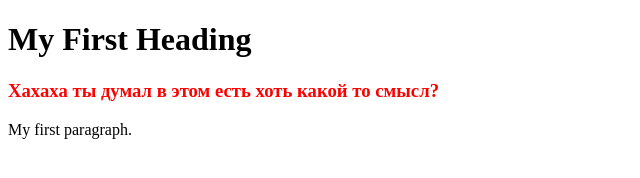
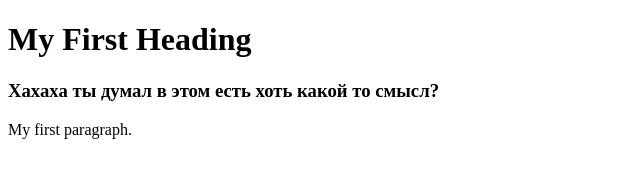
Before and after one commit to nizz2010/mrpipiskin228, a plain HTML site: page index.html in a window 1280 px wide. Shown: the whole page, without its empty margins (0-640 px from the left). Drawn offline with Linux system fonts and the light colour scheme.

Commit message:
Update style.css

```diff
--- a/style.css
+++ b/style.css
@@ -1,3 +1,3 @@
-h3{
+.h3{
 color:red
 }
```
